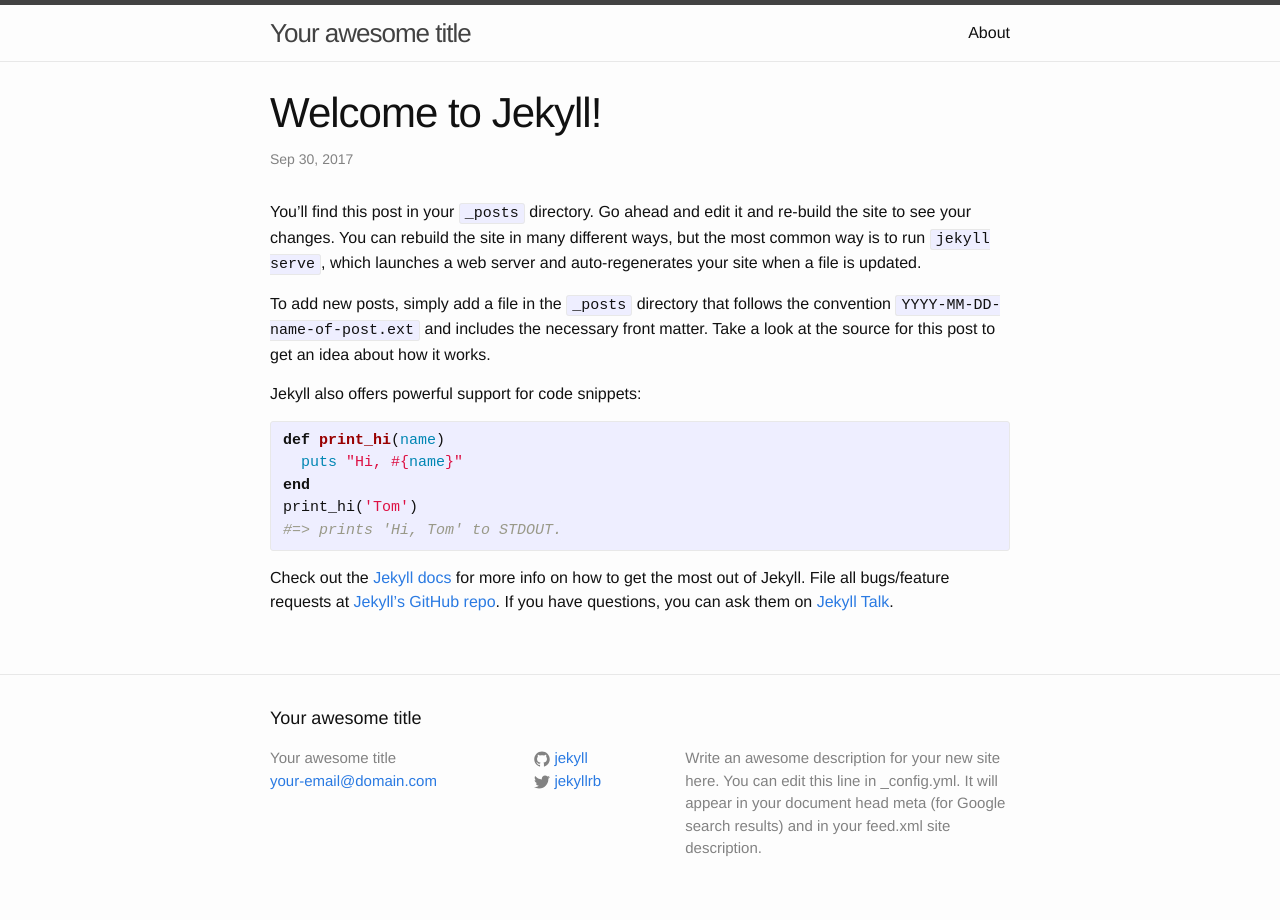
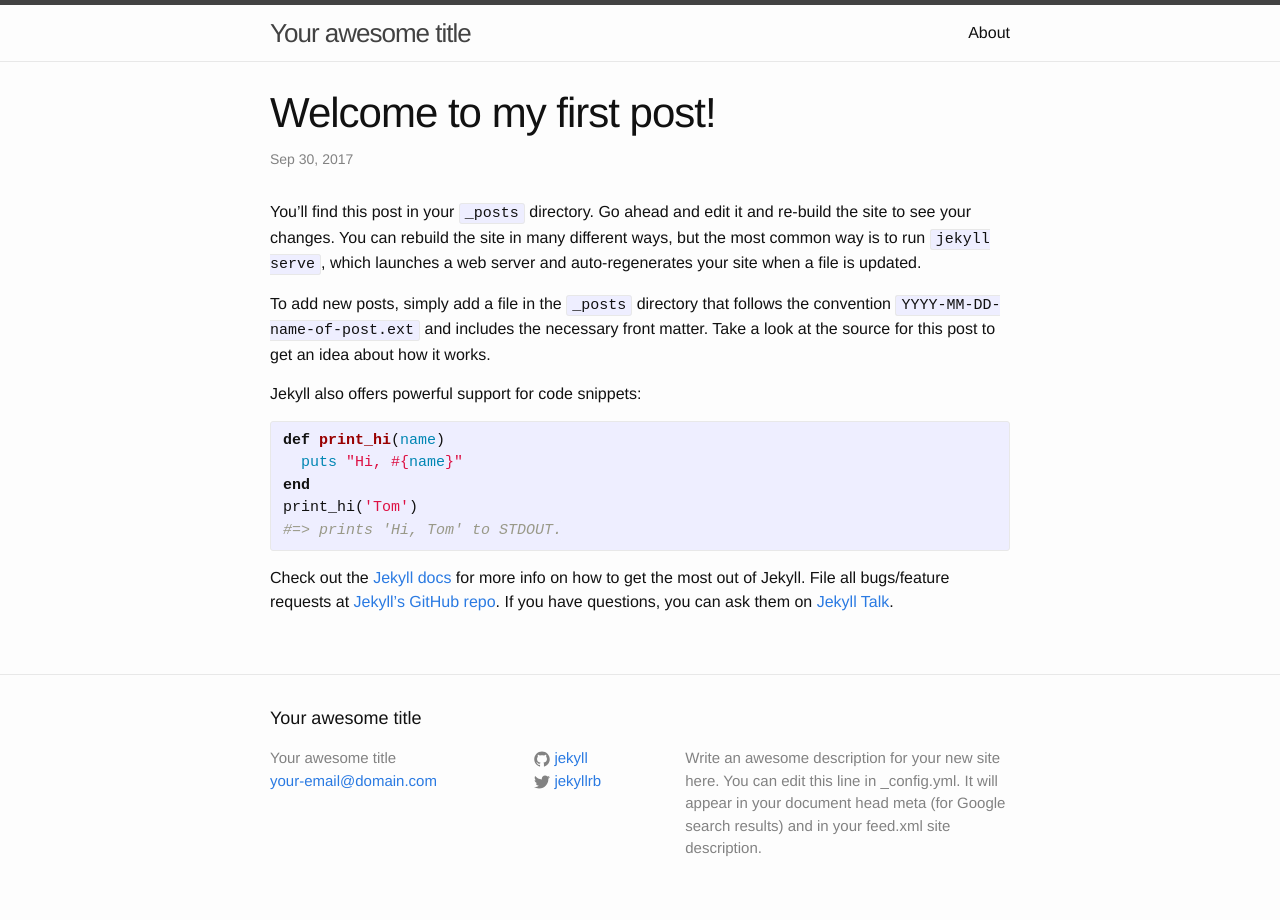
Before and after one commit to blubberyyew/blubberyyew.github.io, a Jekyll site: the page built from _posts/2017-09-30-welcome-to-jekyll.markdown, in a window 1280 px wide. Built offline with Jekyll 4.4.1, drawn with Linux system fonts in a browser that asks for light colours.

Commit message:
Update 2017-09-30-welcome-to-jekyll.markdown

```diff
--- a/_posts/2017-09-30-welcome-to-jekyll.markdown
+++ b/_posts/2017-09-30-welcome-to-jekyll.markdown
@@ -1,6 +1,6 @@
 ---
 layout: post
-title:  "Welcome to Jekyll!"
+title:  "Welcome to my first post!"
 date:   2017-09-30 13:51:07 +0000
 categories: jekyll update
 ---
```
